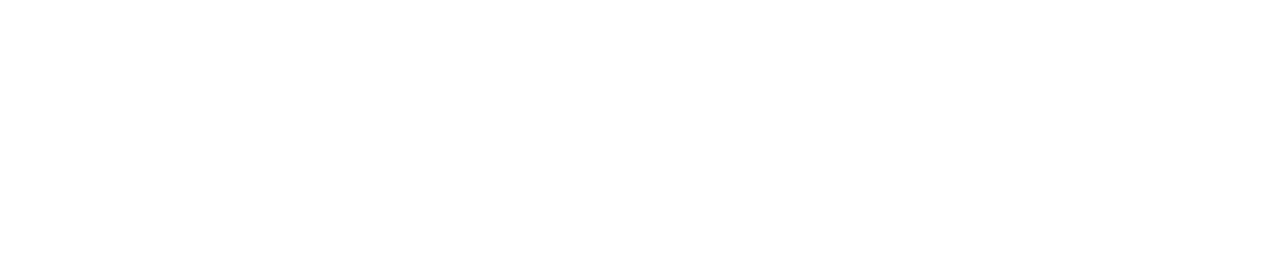
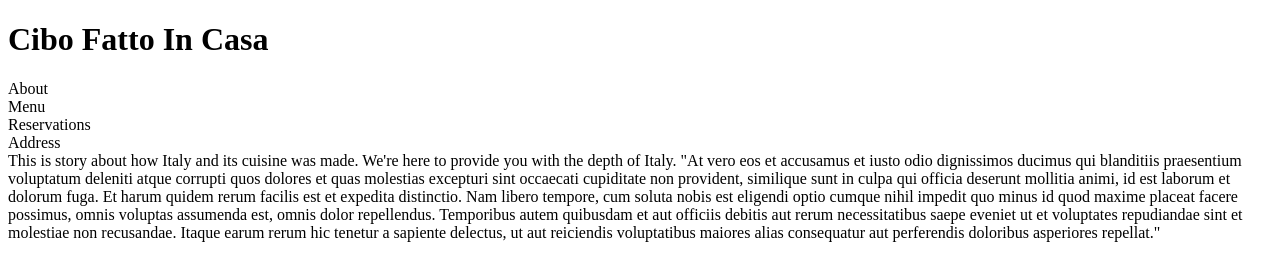
Before and after one commit to rib9985/restaurant-page, a plain HTML site: page index.html in a window 1280 px wide. Drawn offline with Linux system fonts and the light colour scheme.

Commit message:
Add initial content and images

```diff
--- a/index.html
+++ b/index.html
@@ -4,10 +4,20 @@
     <meta charset="UTF-8">
     <meta http-equiv="X-UA-Compatible" content="IE=edge">
     <meta name="viewport" content="width=device-width, initial-scale=1.0">
-    <title>Restaurant Page</title>
+    <title>Cibo Fatto In Casa</title>
     <script src="main.js" defer></script>
 </head>
 <body>
+    <div class="header">
+        <h1>Cibo Fatto In Casa</h1>
+    </div>
+    <div class="nav">
+        <div class="about">About</div>
+        <div class="menu">Menu</div>
+        <div class="rev">Reservations</div>
+        <div class="address">Address</div>
+    </div>
+    <div class="intro">This is story about how Italy and its cuisine was made. We're here to provide you with the depth of Italy. "At vero eos et accusamus et iusto odio dignissimos ducimus qui blanditiis praesentium voluptatum deleniti atque corrupti quos dolores et quas molestias excepturi sint occaecati cupiditate non provident, similique sunt in culpa qui officia deserunt mollitia animi, id est laborum et dolorum fuga. Et harum quidem rerum facilis est et expedita distinctio. Nam libero tempore, cum soluta nobis est eligendi optio cumque nihil impedit quo minus id quod maxime placeat facere possimus, omnis voluptas assumenda est, omnis dolor repellendus. Temporibus autem quibusdam et aut officiis debitis aut rerum necessitatibus saepe eveniet ut et voluptates repudiandae sint et molestiae non recusandae. Itaque earum rerum hic tenetur a sapiente delectus, ut aut reiciendis voluptatibus maiores alias consequatur aut perferendis doloribus asperiores repellat."</div>
     <div id="content"></div>
 </body>
 </html>
--- a/main.js
+++ b/main.js
@@ -1 +1 @@
-console.log("everything is working");
+(()=>{"use strict";console.log("everything is working")})();
```
